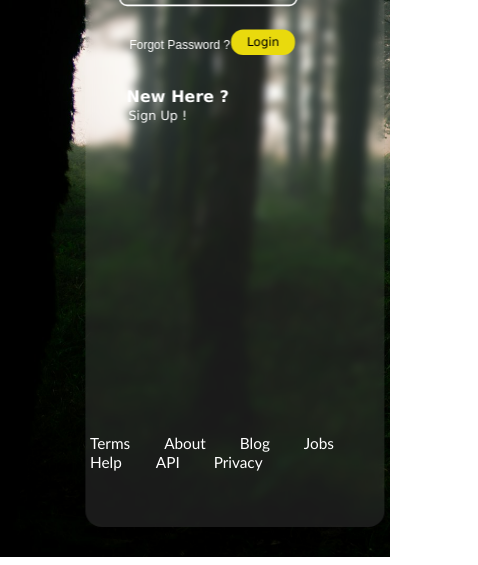
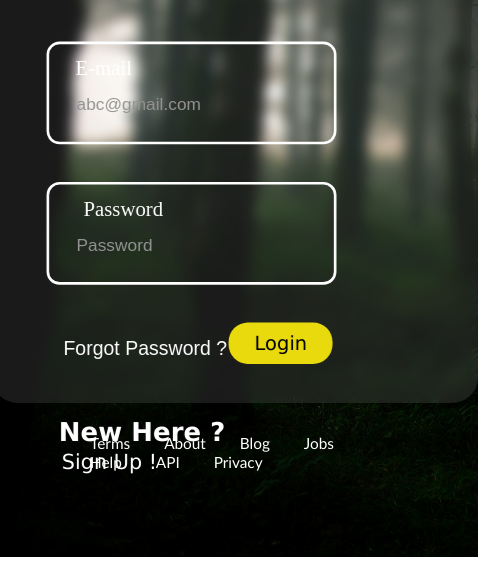
Before and after one commit to anshchatare228/Login-Page, a plain HTML site: page index.html in a window 390 px wide. Shown: the part 287-852 px from the top of the page, 478 px wide, since content can reach past the window. Drawn offline with Linux system fonts and the light colour scheme.

Commit message:
Update main.css

```diff
--- a/main.css
+++ b/main.css
@@ -275,7 +275,8 @@ html ,body{
 
 @media screen and (max-width: 992px){
     .mainbox{
-        transform:scale(0.8);
+        height: 25rem;
+        width: 25rem;
     }
 
     .footlinks{
```
